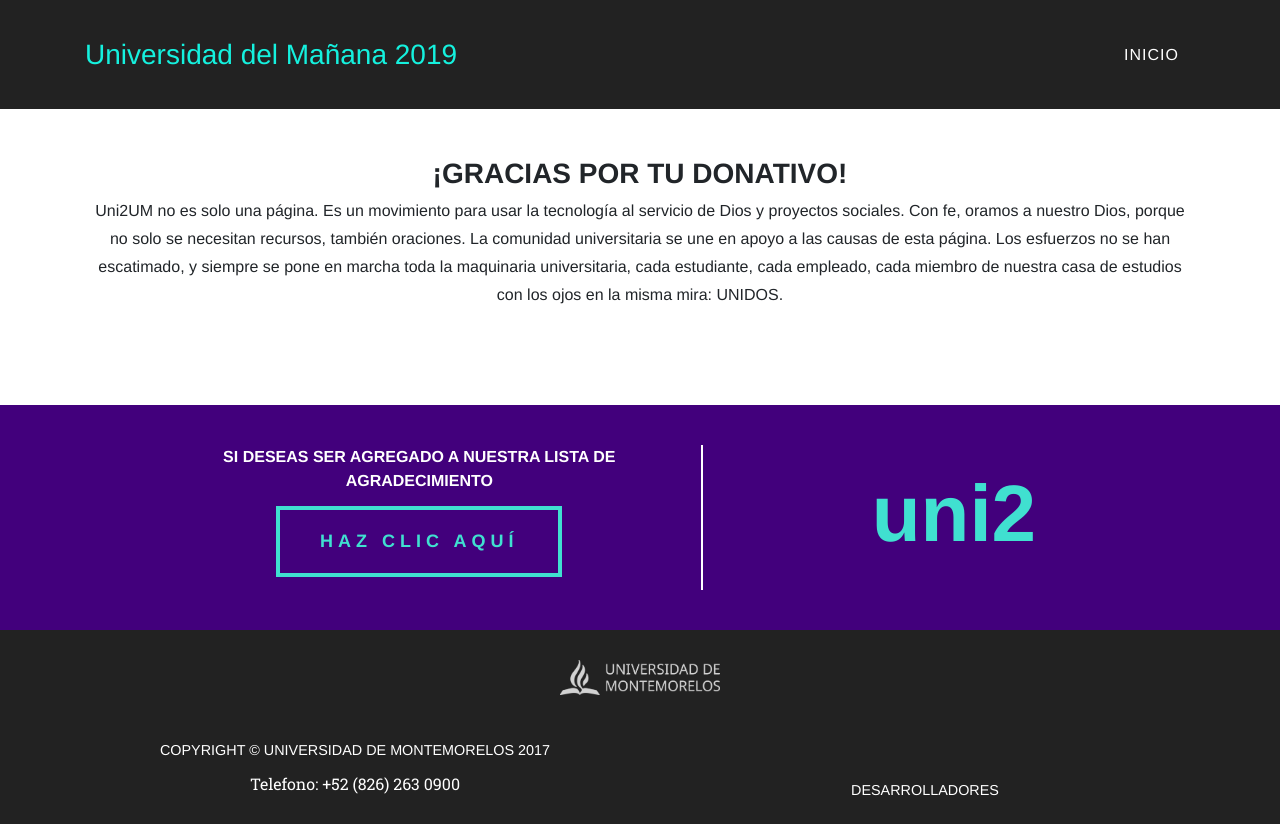
After one commit to moisesh18/uni2-comedor, a PHP site: page /gracias.php in a window 1280 px wide. The commit adds this page. Run offline with PHP 8.4, Linux system fonts and the light colour scheme; some web fonts are replaced.

Commit message:
uni2 final

```diff
--- a/css/agency.css
+++ b/css/agency.css
@@ -12,6 +12,9 @@
         position: absolute;
     }
 }
+
+    #mainNav .navbar-brand {
+      color: #15f1de !important;}
 
     .hashtag{
       font-size: 20px !important;
@@ -227,7 +230,7 @@
         font-family:'Montserrat', 'Helvetica Neue', Helvetica, Arial, sans-serif
     }
     .hashtag{
-      font-size: 45px !important;
+      font-size: 23px !important;
       line-height: 22px;
       margin-bottom: 25px;
       font-family: 'Kaushan Script', 'Helvetica Neue', Helvetica, Arial !important;
@@ -313,6 +316,7 @@
     border: none;
     background-color: transparent; }
     #mainNav .navbar-brand {
+      color: #15f1de !important;
       font-size: 1.75em;
       -webkit-transition: all 0.3s;
       -moz-transition: all 0.3s;
--- a/footer.php
+++ b/footer.php
@@ -1,11 +1,6 @@
 <footer>
    <div class="container">
       <div class="row justify-content-md-center">
-         <div class="col-md-2 col-sm-12 logos-footer">
-            <a href="http://um.edu.mx/" target="_blank">
-            <img src="img/logos/monte.png" data-src="img/logos/monte.png" class="img-fluid2 d-block mx-auto lazyload"  alt="">
-            </a>
-         </div>
          <div class="col-md-2 col-sm-12 logos-footer">
             <a href="http://um.edu.mx/" target="_blank">
             <img src="img/logos/monte.png" data-src="img/logos/monte.png" class="img-fluid2 d-block mx-auto lazyload"  alt="">
--- /dev/null
+++ b/gracias.php
@@ -0,0 +1,35 @@
+<?php include('header.php'); ?>
+<meta name="description" content="">
+<title>Gracias - UnidosUM</title>
+<?php include('nav-single.php');
+    include('fixed-total.php'); ?>
+
+<body>
+    <div class="donaciones container text-center" style="margin-top:12%;">
+        <div class="row" style="padding:5px;">
+            <div class="col-md-12 separacion">
+                <h3><strong>¡Gracias por tu donativo!</strong></h3>
+                <p>
+                    Uni2UM no es solo una página. Es un movimiento para usar la tecnología al servicio de Dios y proyectos sociales. Con fe, oramos a nuestro Dios, porque no solo se necesitan recursos, también oraciones. La comunidad universitaria se une en apoyo a las causas de esta página. Los esfuerzos no se han escatimado, y siempre se pone en marcha toda la maquinaria universitaria, cada estudiante, cada empleado, cada miembro de nuestra casa de estudios con los ojos en la misma mira: UNIDOS.
+                </p>
+            </div>
+        </div>
+    </div>
+    </div>
+    <div style="background:#42007C; padding:35px 0; margin:35px 0 0 0;">
+        <div class="container text-center">
+            <div class="row" style="padding:5px;">
+                <div class="col-sm-6 referencia" style="">
+                    <h6 style="color: white;">Si deseas ser agregado a nuestra lista de agradecimiento<br> </h6>
+                    <h2 class="mail-modal"><a style="margin: 5px !important;" class="btn btn-xl CTA-button portfolio-link m-4" data-toggle="modal" href="#modalFactura">Haz clic aquí</a></h2>
+                </div>
+                <div class="col-sm-4 blue-title" style="margin: auto auto; margin-left:0; padding:0;">
+                    <!-- <h4 class="title">REFERENCIA BANCARIA:</h4> -->
+                    <h1 class="team" style="text-transform:initial; ">uni2</h1>
+                </div>
+            </div>
+        </div>
+    </div>
+    <?php
+   include('footer.php');
+?>
--- a/header.php
+++ b/header.php
@@ -7,10 +7,10 @@
       <link href="vendor/bootstrap/css/bootstrap.css" rel="stylesheet">
       <link href="css/agency.css" rel="stylesheet">
       <link href="css/default.css" rel="stylesheet">
-      <meta property="og:title" content="UnidosUM | Universidad del Mañana 2019" />
-      <meta property="og:description" content="Universidad del Mañana 2019" />
+      <meta property="og:title" content="Uni2 | Universidad del Mañana 2019" />
+      <meta property="og:description" content="Unidos por el comedor en familia - Universidad de Montemorelos" />
       <meta property="og:type" content="website" />
-      <meta property="og:image" content="http://uni2.um.edu.mx/img/Slider.jpg" />
+      <meta property="og:image" content="http://uni2.um.edu.mx/img/comedor/slider.jpg" />
       <meta property="og:url" content="http://uni2.um.edu.mx/" />
       <style>
          /* latin */
--- a/nav-single.php
+++ b/nav-single.php
@@ -2,8 +2,11 @@
    <body id="page-top">
    <nav class="navbar navbar-expand-lg navbar-dark fixed-top" id="mainNav" style="background:#222222">
    <div class="container">
-      <a style="filter: invert(100%);" class="navbar-brand js-scroll-trigger .img-fluid3" href="http://uni2.um.edu.mx"><img src="img/logos/FE.png"></a>
-      <button class="navbar-toggler navbar-toggler-right" type="button" data-toggle="collapse" data-target="#navbarResponsive" aria-controls="navbarResponsive" aria-expanded="false" aria-label="Toggle navigation">
+        <a class="navbar-brand js-scroll-trigger .img-fluid3" href="#page-top">
+            <!-- <img src="img/logos/FE.png" data-src="img/logos/FE.png" class="lazyload"> -->
+            Universidad del Mañana 2019
+        </a>
+        <button class="navbar-toggler navbar-toggler-right" type="button" data-toggle="collapse" data-target="#navbarResponsive" aria-controls="navbarResponsive" aria-expanded="false" aria-label="Toggle navigation">
       Menu
       <i class="fa fa-bars"></i>
       </button>
```
Also changed, not shown: donar.php (+25 -11 lines), nav.php (+6 -3 lines), proyectos.php (+31 -48 lines), 1 other file.
